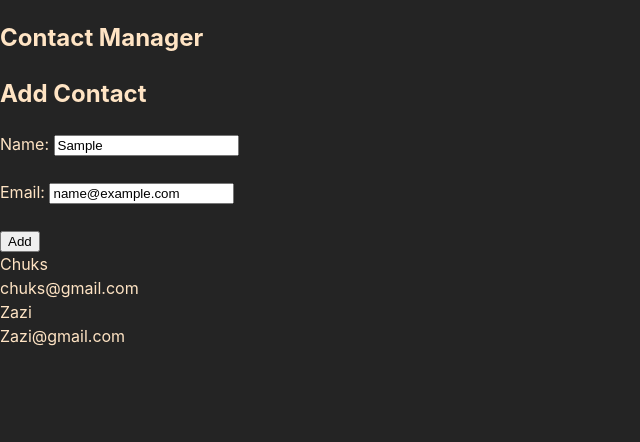
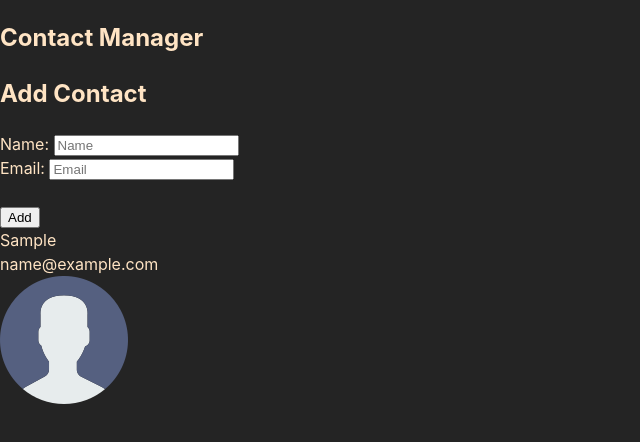
Before and after one commit to oshilim-chukwudi/contact-app, a React app: page / in a window 1280 px wide. Both pictures are taken after typing "Sample", "name@example.com" into the empty fields and a click on the button "Add". Shown: the top 442 px of the page, without its empty margins (0-640 px from the left). Built offline with nearby package versions, Linux system fonts and the light colour scheme; the HTML template or start-up script is replaced by a standard one.

Commit message:
Local Storage added

```diff
--- a/src/components/AddContact.jsx
+++ b/src/components/AddContact.jsx
@@ -1,21 +1,51 @@
-import React from "react";
-
-import  { Component } from 'react'
+import React, { Component } from 'react';
 
 export default class AddContact extends Component {
+  state = {
+    name: "",
+    email: "",
+  };
+
+  add = (e) => {
+    e.preventDefault();
+    if (this.state.name === "" || this.state.email === "") {
+      alert("Please enter a valid name and email address");
+      return;
+    }
+    this.props.addcontactHandler(this.state);
+    this.setState({name:"", email:""});
+  };
+
   render() {
     return (
       <div className="ui main">
         <h2>Add Contact</h2>
+        <form className="ui form" onSubmit={this.add}>
         <div className="field">
-            <label htmlFor="name">Name: </label>
-            <input type="text" name="name" placeholder="Name" /> <br /> <br />
-            <label htmlFor="Email">Email: </label>
-            <input type="Email" name="Email" placeholder="Email" />
+          <label htmlFor="name">Name: </label>
+          <input
+            type="text"
+            name="name"
+            placeholder="Name"
+            value={this.state.name}
+            onChange={(e) => this.setState({ name: e.target.value })}
+          />
+        </div>
+        <div className="field">
+          <label htmlFor="email">Email: </label>
+          <input
+            type="email"
+            name="email"
+            placeholder="Email"
+            value={this.state.email}
+            onChange={(e) => this.setState({ email: e.target.value })}
+          />
         </div>
         <br />
         <button className="ui button blue">Add</button>
+        </form>
       </div>
-    )
+
+    );
   }
 }
--- a/src/components/App.jsx
+++ b/src/components/App.jsx
@@ -1,31 +1,37 @@
-import React from "react";
+import React, {useState, useEffect} from "react";
 import "./App.css";
 import Header from "./Header.jsx";
 import AddContact from './AddContact.jsx';
 import ContactList from "./ContactList.jsx";
 
 
+
 function App() {
+ const Local_STORAGE_KEY = "contacts"
+const [contacts, setcontacts]=useState([])
 
-  const contacts = [
-    {
-      id:1,
-      "name":"Chuks",
-      "email":"chuks@gmail.com"
+const addcontactHandler = (contact)=>{
+  console.log(contact);
+  setcontacts([...contacts,contact]);
+};
 
-    },
-    {
-      id:2,
-      "name":"Zazi",
-      "email":"Zazi@gmail.com"
 
-    }
 
-  ]
+useEffect(()=>{
+  const retriveContacts = JSON.parse(localStorage.getItem(Local_STORAGE_KEY));
+  if (retriveContacts) setcontacts(retriveContacts);
+},[]);
+
+
+useEffect(()=>{
+  localStorage.setItem(Local_STORAGE_KEY, JSON.stringify(contacts));
+},[contacts]);
+
+
   return (
     <div className="ui container">
       <Header />
-      <AddContact />
+      <AddContact addcontactHandler={addcontactHandler}/>
       <ContactList contacts={contacts} />
     </div>
   );
--- a/src/components/ContactCard.jsx
+++ b/src/components/ContactCard.jsx
@@ -1,4 +1,6 @@
+// ContactCard.jsx
 import React from 'react';
+import userImage from "../components/images/user.png";
 
 const ContactCard = (props) => {
     const { id, name, email } = props.contact;
@@ -9,6 +11,7 @@ const ContactCard = (props) => {
                 <div className="header">{name}</div>
                 <div>{email}</div>
             </div>
+            <img src={userImage} alt={`User ${name}`} />
             <i className='trash alternate outline icon' style={{ color: "red", marginTop: "7px" }}></i>
         </div>
     );
--- a/src/components/ContactList.jsx
+++ b/src/components/ContactList.jsx
@@ -1,14 +1,11 @@
+// ContactList.jsx
 import React from 'react';
 import ContactCard from './ContactCard';
 
 const ContactList = (props) => {
-    console.log(props);
-
-    const renderContactList = props.contacts.map((contact) => {
-        return (
-        <ContactCard contact = {contact}></ContactCard>
-        );
-    });
+    const renderContactList = props.contacts.map((contact) => (
+        <ContactCard key={contact.id} contact={contact} />
+    ));
 
     return (
         <div className='ui celled list'>
```
Also changed, not shown: src/components/images/user.png (added).
